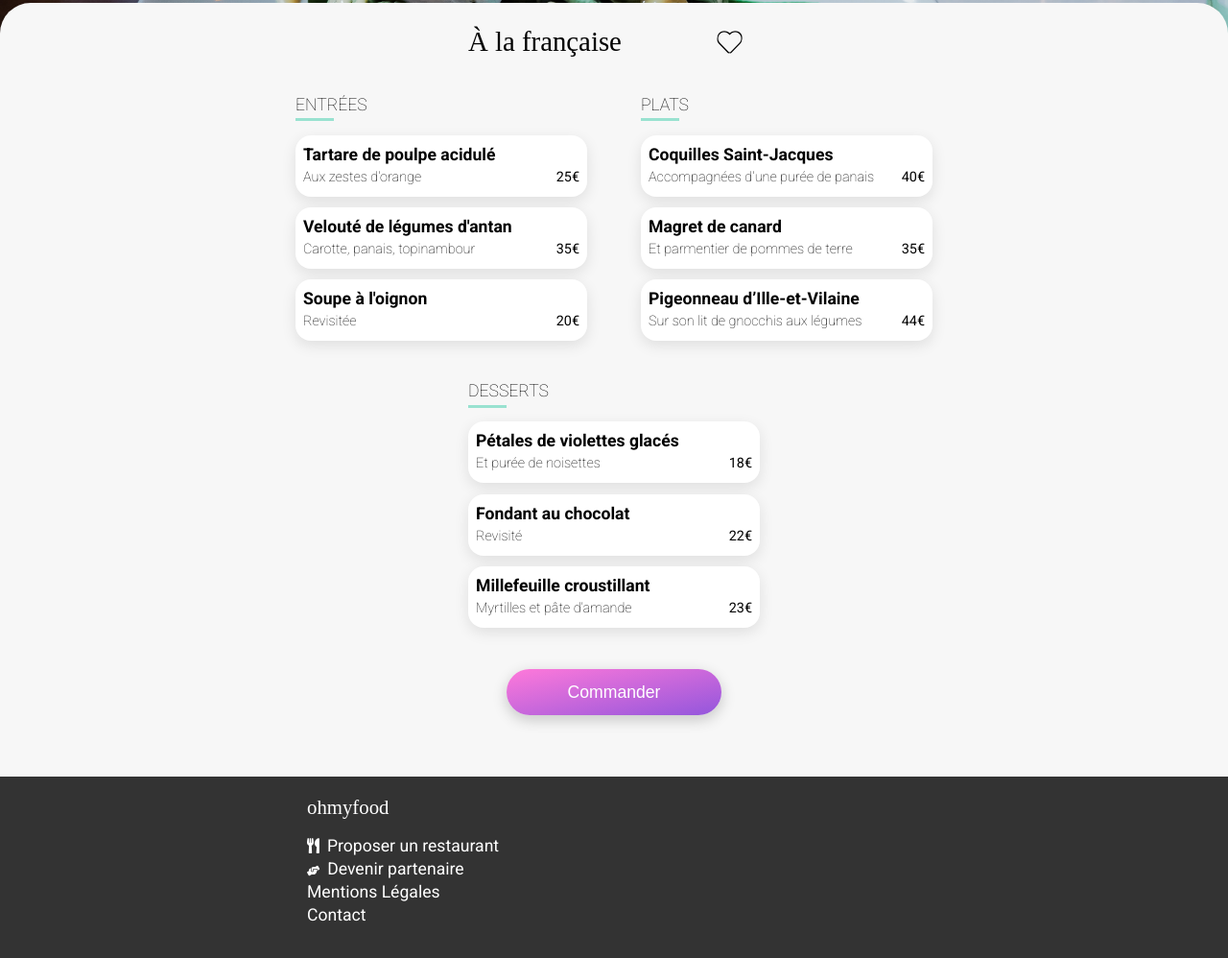
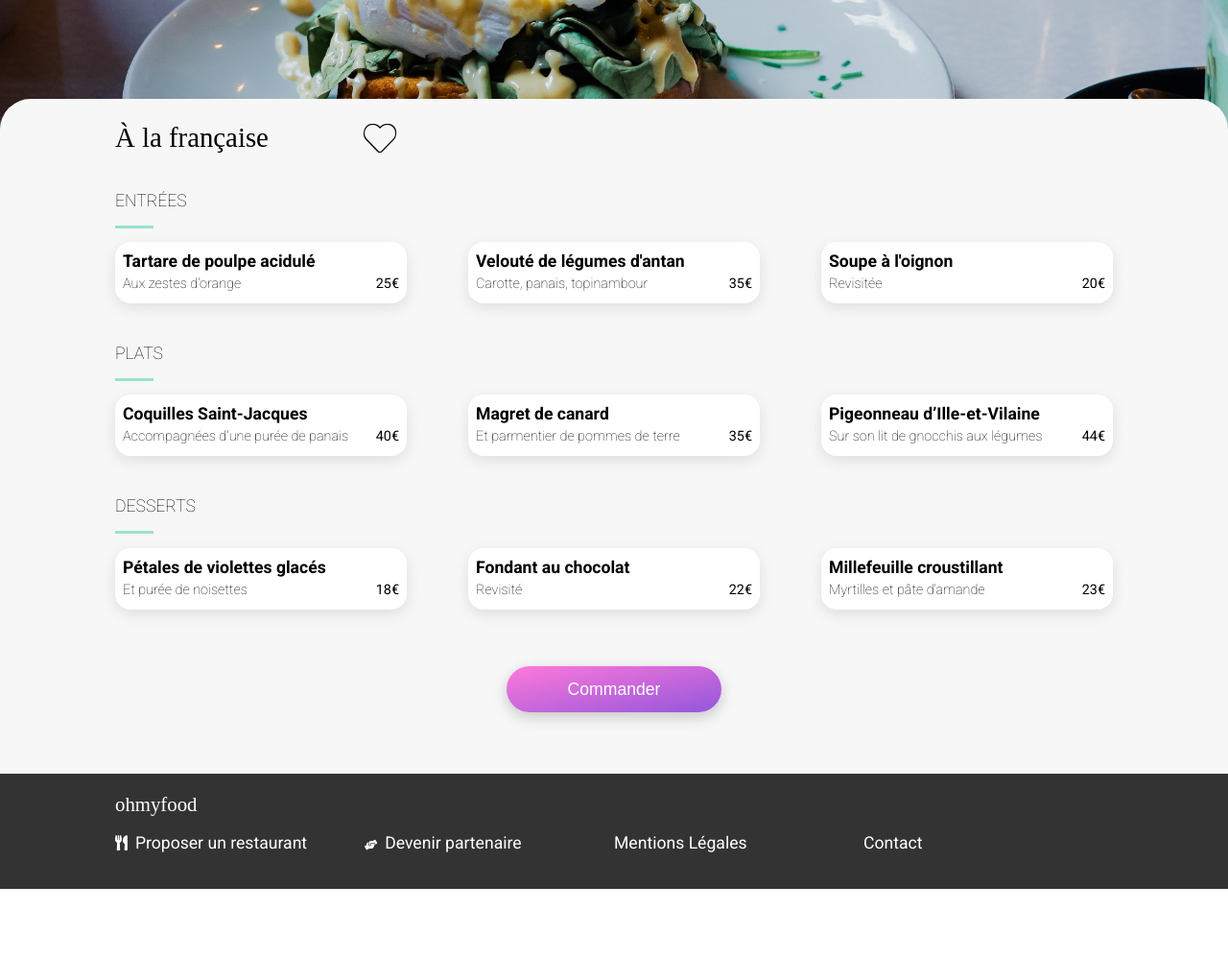
Before and after one commit to CaroCard/CaroleCardinale_3_21062021, a website: page pages/a_la_francaise.html in a window 1280 px wide. Shown: the part 256-1254 px from the top of the page at 96% size. After the commit the page ends 1182 px from the top, so only its background shows below. Drawn offline with Linux system fonts and the light colour scheme; a web font is replaced by a local one.

Commit message:
media laptop: done!

```diff
--- a/pages/a_la_francaise.html
+++ b/pages/a_la_francaise.html
@@ -40,6 +40,7 @@
                 <div class="menu__categories">
                     <h2 class="font--thin">Entrées</h2>
 
+                    <div class="menu__categories__container">
                         <div class="menu__categories__dishes">
                             <h3>Tartare de poulpe acidulé</h3>
                             <p class="font--thin">Aux zestes d'orange</p>
@@ -56,11 +57,13 @@
                             <p>20€</p>
                         </div>
                     </div>
+                </div>
 
                 <!--Plats-->
                 <div class="menu__categories">
                     <h2 class="font--thin">Plats</h2>
 
+                    <div class="menu__categories__container">
                         <div class="menu__categories__dishes">
                             <h3>Coquilles Saint-Jacques</h3>
                             <p class="font--thin">Accompagnées d'une purée de panais</p>
@@ -77,11 +80,13 @@
                             <p>44€</p>
                         </div>
                     </div>
+                </div>
 
                 <!--Desserts-->
                 <div class="menu__categories">
                     <h2 class="font--thin">Desserts</h2>
 
+                    <div class="menu__categories__container">
                         <div class="menu__categories__dishes">
                             <h3>Pétales de violettes glacés</h3>
                             <p class="font--thin">Et purée de noisettes</p>
@@ -96,6 +101,7 @@
                             <h3>Millefeuille croustillant</h3>
                             <p class="font--thin">Myrtilles et pâte d’amande</p>
                             <p>23€</p>
+                        </div>
                     </div>
                 </div>
             </div>
--- a/sass/Base/_fondations.scss
+++ b/sass/Base/_fondations.scss
@@ -1,6 +1,10 @@
 body{
     margin: auto;
     width: 100%;
+    @include mediaLaptop{
+        max-width: 90rem;
+        box-shadow: $shadow rgba(#000, 0.2);
+    }
 }
 
 //COLORS//
@@ -23,7 +27,7 @@ header{
         color: lighten(#000, 20);
         @extend %flex-align;
         justify-content: center;
-        box-shadow: inset 0 3px 3px rgba(#000, 0.1);
+        box-shadow: inset 0 3px 3px 0 rgba(#000, 0.1);
         div{
             @extend %flex-align; //for the icon to be aligned vertically//
             width: $logo-width; //to center content while being aligned with logo//
@@ -42,7 +46,7 @@ header{
             margin-bottom: 0;
         }
         p{
-            width: 19rem;      //need larger width to match original//
+            width: map-get($welcomePageWidths, base +1);      //need larger width to match original//
         }
         h1, p{
             @include mediaTablet{
@@ -113,10 +117,16 @@ header{
 #restaurants{
     @extend %flex-align;
     flex-direction: column;
+    @include mediaLaptop{
+        background-color: #fff;
+    }
     h1{
         width: map-get($welcomePageWidths, base);
         @include mediaTablet{
             width: map-get($welcomePageWidths, tablet);
+        }
+        @include mediaLaptop{
+            width: map-get($welcomePageWidths, laptop);
         }
     }
     #containerRestaurants{
@@ -127,6 +137,10 @@ header{
             flex-wrap: wrap;
             justify-content: space-between;
             width: map-get($welcomePageWidths, tablet);
+        }
+        @include mediaLaptop{
+            width: map-get($welcomePageWidths, laptop);
+
         }
     }
     figure{
--- a/sass/Composants/_buttons.scss
+++ b/sass/Composants/_buttons.scss
@@ -6,6 +6,7 @@ button{
     color: #fff;
     width: 14rem;
     height: 3rem;
+    margin-top: 1rem;
     &:hover{
         box-shadow: $shadow rgba(#000, 0.5);
         background: linear-gradient(to bottom right, lighten(map-get($colors, secondary), 10), lighten(map-get($colors, primary), 10));
--- a/sass/Layout/_footer.scss
+++ b/sass/Layout/_footer.scss
@@ -10,6 +10,9 @@ footer{
         width: map-get($welcomePageWidths, base);
         @include mediaTablet{
             width: map-get($welcomePageWidths, tablet);
+        }
+        @include mediaLaptop{
+            width: map-get($welcomePageWidths, laptop);
         }
     }
     a{
@@ -25,6 +28,10 @@ footer{
 
     ul{
         padding: 0;
+        @include mediaLaptop{
+            display: grid;
+            grid-template-columns: repeat(4, 1fr);
+        }
     }
 
     li{
--- a/sass/Pages/_menus.scss
+++ b/sass/Pages/_menus.scss
@@ -1,3 +1,9 @@
+body{
+    @include mediaLaptop{
+        max-width: 90rem;
+    }
+}
+
 #headerMenu{
     display: flex;
     justify-content: center;
@@ -7,6 +13,9 @@
         justify-content: center;
         @include mediaTablet{
             width: map-get($menuPageWidths, tablet);
+        }
+        @include mediaLaptop{
+            width: map-get($menuPageWidths, laptop);
         }
         i{
             color: lighten(#000, 20);
@@ -24,6 +33,12 @@
         width: 100%;
         height: 255px;
         object-fit: cover;
+        @include mediaTablet{
+            height: 320px;
+        }
+        @include mediaLaptop{
+            height: 355px;
+        }
     }
 }
 
@@ -35,23 +50,15 @@
     position: relative;
     top: -50px;
     background-color: darken(#fff, 3);
-    //title && categories = all divs//
-    #containerMenu{
-        width: map-get($menuPageWidths, base);
-        @include mediaTablet{
-            width: map-get($menuPageWidths, tablet);
-            display: flex;
-            flex-wrap: wrap;
-            justify-content: space-around;
-        }
-    }
-}
-
     //TITLE MENU//
     #headSectionMenu{
         display: grid;
         grid-template-columns: 6fr 1fr;
         width: map-get($menuPageWidths, base);
+        @include mediaLaptop{
+            width: map-get($menuPageWidths, laptop);
+            grid-template-columns: 25% 1fr;
+        }
         h1{
             font-family: 'shrikhand';
             font-size: map-get($font-size, XL);
@@ -62,12 +69,32 @@
             font-size: map-get($icon-size, XL);
             color: darken(#fff, 3);
             text-shadow: $heart-border;  //contour précis du coeur côté par côté//
-        transition: color 0.2s;
+            transition: color 0.4s;
             &:hover, &:active{
                 color: pink;
             }
+            @include mediaLaptop{
+                font-size: map-get($icon-size, XXL);
             }
         }
+    }
+    //categories = all divs, title included//
+    #containerMenu{
+        width: map-get($menuPageWidths, base);
+        @include mediaTablet{
+            width: map-get($menuPageWidths, tablet);
+            display: flex;
+            flex-wrap: wrap;
+            justify-content: space-around;
+        }
+        @include mediaLaptop{
+            width: map-get($menuPageWidths, laptop);
+            flex-direction: column;
+        }
+    }
+}
+
+
 
 
 //CATEGORIES && ALL DISHES//
@@ -77,10 +104,21 @@
     h2{
         text-transform: uppercase;
         border-bottom: 3px solid map-get($colors, tertiary);
-        width: 2.5rem;
+        width: 2.5rem; //deals with the border, text in overflow//
         padding-bottom: 0.3rem;
+        @include mediaLaptop{
+            padding-bottom: 1rem;
         }
-    .menu__categories__dishes{
+    }
+    &__container{
+        @include mediaLaptop{
+            width: map-get($menuPageWidths, laptop);
+            display: flex;
+            flex-wrap: wrap;
+            justify-content: space-between;
+        }
+    }
+    &__dishes{
         background: #fff;
         border-radius: map-get($radius, M);
         box-shadow: $shadow rgba(#000, 0.1);
@@ -89,6 +127,7 @@
         flex-wrap: wrap;
         justify-content: space-between;
         line-height: 1.5em;
+        width: map-get($menuPageWidths, base);
         h3{
             width: 80%;
             margin: 0.5rem 0.5rem 0 0.5rem;
--- a/sass/Utils/_variables.scss
+++ b/sass/Utils/_variables.scss
@@ -1,7 +1,7 @@
 $colors: (primary: #9356DC, secondary: #FF79DA, tertiary: #99E2D0);
 
 $font-size: (XL: 1.8em, L: 1.5em, M: 1.3em, S: 1.1em, XS: 0.9em);
-$icon-size: (XL: 1.5em, L: 1.25em, M: 1em, S: 0.9em, XS: 0.6em); //cela a-t-il du sens?//
+$icon-size: (XXL: 2em, XL: 1.5em, L: 1.25em, M: 1em, S: 0.9em, XS: 0.6em); //cela a-t-il du sens?//
 
 $logo-width: 10rem;
 
@@ -12,9 +12,9 @@ $radius: (L: 2rem, M: 1rem, S: 0.15rem); //2 for round, 0.15 for "nouveau"//
 
 $shadow: 0 0.3rem 0.9rem;
 
-$breakpoints: (tablet: 50em, laptop: 82em);
-$welcomePageWidths: (base: 18rem, tablet: 40rem, laptop: 70rem);
-$menuPageWidths: (base: 19rem, tablet: 45rem, laptop: 81rem);
+$breakpoints: (tablet: 50em, laptop: 70em);
+$welcomePageWidths: (base: 18rem, tablet: 40rem, laptop: 65rem);
+$menuPageWidths: (base: 19rem, tablet: 45rem, laptop: 65rem);
 
 
 
```
Also changed, not shown: style.css, 1 other file. Lines whose indentation alone changed are shown as unchanged.
